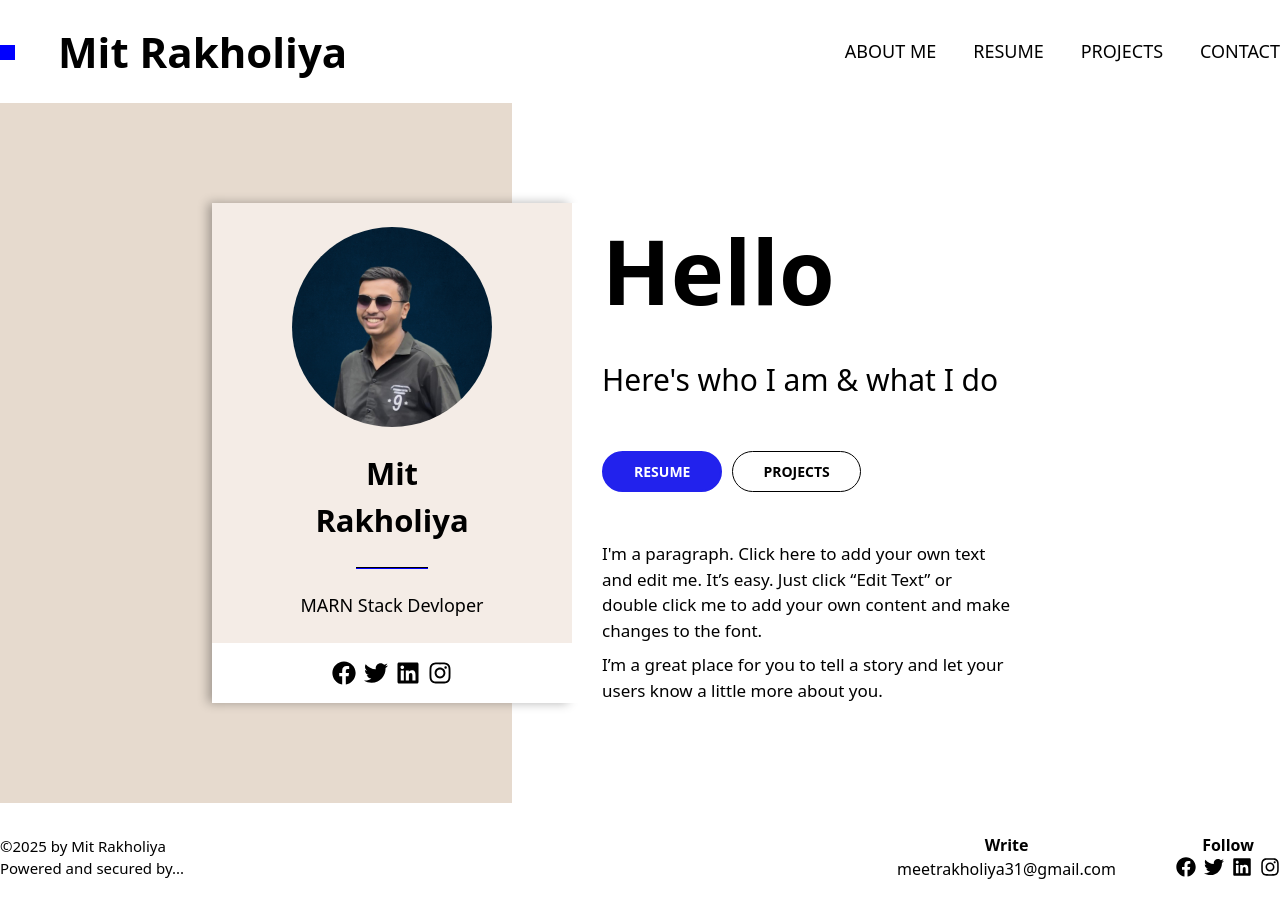
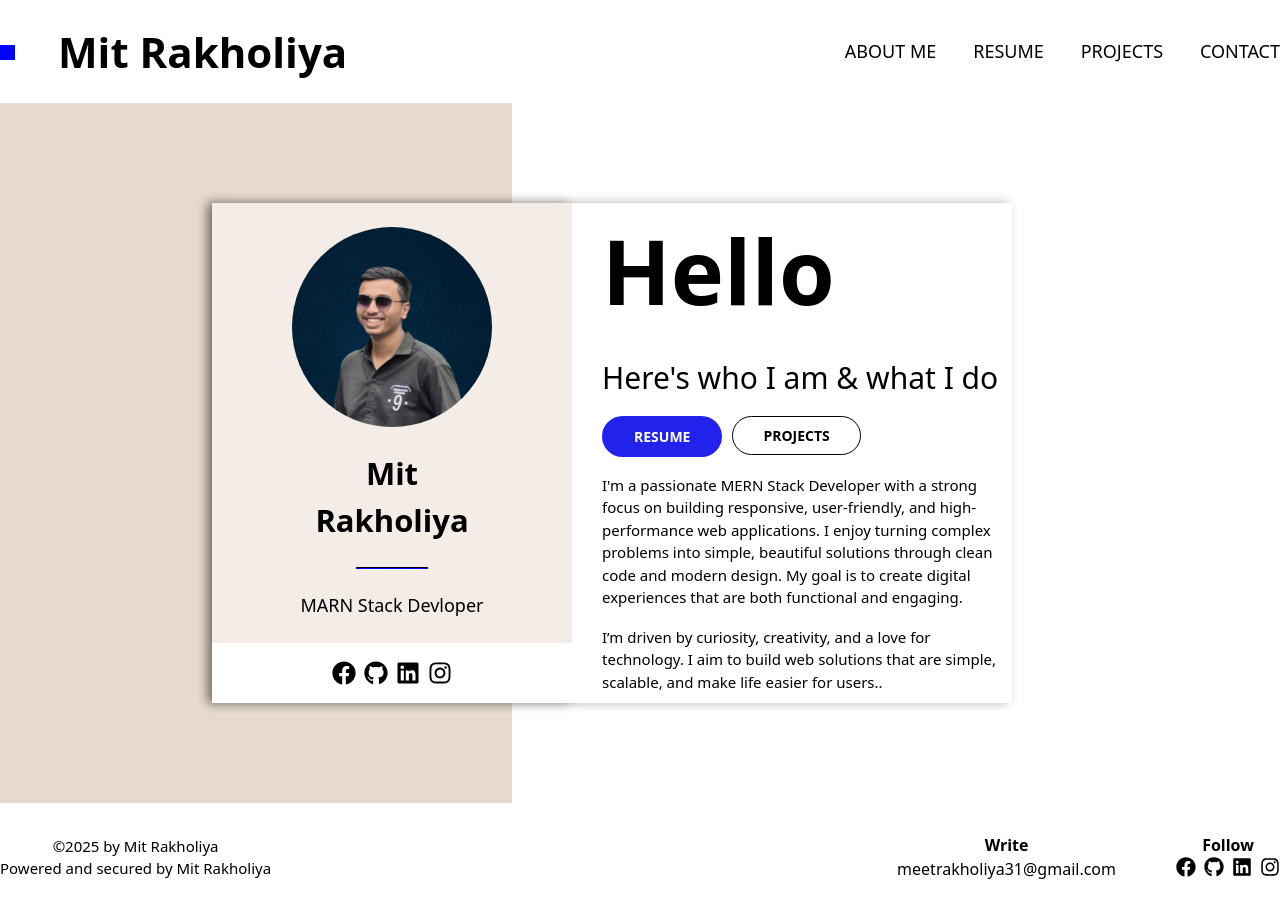
Before and after one commit to mitrakholiya/Resume-Website, a React (Vite) app: page / in a window 1280 px wide. Built offline with nearby package versions, Linux system fonts and the light colour scheme.

Commit message:
About_page_Updated

```diff
--- a/src/App.jsx
+++ b/src/App.jsx
@@ -14,15 +14,15 @@ function App() {
     element: <About />
   },
     {
-      path: "/resume",
+      path: "resume",
       element: <Resume />
     },
     {
-      path:"/project",
+      path:"project",
       element:<Project/>
     },
     {
-      path:"/contact",
+      path:"contact",
       element:<Contact/>
     }
 
--- a/src/Common Pages/Footer.jsx
+++ b/src/Common Pages/Footer.jsx
@@ -1,5 +1,5 @@
 import React from 'react'
-import { FaFacebook, FaTwitter, FaLinkedin, FaInstagram } from "react-icons/fa";
+import { FaFacebook, FaGithub, FaLinkedin, FaInstagram } from "react-icons/fa";
 
 const Footer = () => {
   return (
@@ -7,28 +7,28 @@ const Footer = () => {
       <div className="container-fluid">
         <div className="container">
           <div className="flex-col-reverse sm:flex-row items-center flex justify-between py-[30px]">
-            <p className='text-[15px] font-light pt-[30px] sm:pt-[0px]'>
+            <p className='text-[15px] font-light pt-[10px] sm:pt-[0px] text-center'>
               &copy;2025 by Mit Rakholiya <br />
-              Powered and secured by...
+              Powered and secured by Mit Rakholiya
             </p>
             <div className="flex sm:flex-row flex-col">
-              <div className="sm:me-[60px] py-[20px] sm:py-[0px]">
+              <div className="sm:me-[60px] py-[10px] sm:py-[0px]">
                 <h6 className='font-bold text-center text-[16px]'>Write</h6>
                 <p>meetrakholiya31@gmail.com</p>
               </div>
-              <div className='py-[20px] sm:py-[0px]'>
+              <div className='py-[10px] sm:py-[0px]'>
                 <h6 className='font-bold text-center text-[16px]'>Follow</h6>
                 <div className="flex justify-center gap-2 text-xl">
                   <a href="https://facebook.com" target="_blank" rel="noopener noreferrer">
                     <FaFacebook className="hover:text-blue-600 transition duration-300" />
                   </a>
-                  <a href="https://twitter.com" target="_blank" rel="noopener noreferrer">
-                    <FaTwitter className="hover:text-sky-500 transition duration-300" />
+                  <a href="https://github.com/mitrakholiya" target="_blank" rel="noopener noreferrer">
+                    <FaGithub className="hover:text-gray-800 transition duration-300" />
                   </a>
-                  <a href="https://linkedin.com" target="_blank" rel="noopener noreferrer">
+                  <a href="https://www.linkedin.com/in/mit-rakholiya-42357735b/" target="_blank" rel="noopener noreferrer">
                     <FaLinkedin className="hover:text-blue-700 transition duration-300" />
                   </a>
-                  <a href="https://instagram.com" target="_blank" rel="noopener noreferrer">
+                  <a href="https://instagram.com/mitrakholiya_?igsh=MXZkdnjvbXQ3emZpZQ==" target="_blank" rel="noopener noreferrer">
                     <FaInstagram className="hover:text-pink-500 transition duration-300" />
                   </a>
 
--- a/src/Common Pages/Header.jsx
+++ b/src/Common Pages/Header.jsx
@@ -1,15 +1,17 @@
 import React from 'react'
 import NavLink from './NavLink'
+import { Link } from 'react-router-dom'
 
 const Header = () => {
     return (
         <div className='container-fluid '>
             <div className="container py-[20px]">
                 <div className="flex justify-between items-center sm:px-[0px] px-[30px]  ">
-                    <li className='list-[square] text-[blue]  font-bold  text-[26px] sm:text-[42px]'>
-                        <span className='text-[black] '>Mit Rakholiya</span>
-                    </li>
-
+                    <Link to={"/"}>
+                        <li className='list-[square] text-[blue]  font-bold  text-[26px] sm:text-[42px]'>
+                            <span className='text-[black] '>Mit Rakholiya</span>
+                        </li>
+                    </Link>
                     {/* NaV ICON */}
                     <NavLink />
                 </div>
--- a/src/Componentrs/About.jsx
+++ b/src/Componentrs/About.jsx
@@ -16,9 +16,9 @@ const About = () => {
                     </div>
                     {/* THIS BOX GIVEN MARGIN --- */}
                     {/* Left is class for margin -300px */}
-                    <div className="max-box bg-[#F4ECE6] left sm:h-[500px]">
+                    <div className="max-box bg-[#F4ECE6] left sm:h-[500px] pb-[150px] sm:pb-[0px]">
 
-                        <div className='flex sm:h-[100%] flex-wrap'>
+                        <div className='flex sm:h-[100%] flex-wrap sm:shadow-[-4px_0_10px_rgba(0,0,0,0.3)]'>
                             {/* Left */}
                             <Left />
 
--- a/src/Componentrs/Small/Left.jsx
+++ b/src/Componentrs/Small/Left.jsx
@@ -1,6 +1,6 @@
 import React from 'react'
 import mit from '../../assets/04.jpg'
-import { FaFacebook, FaTwitter, FaLinkedin, FaInstagram } from "react-icons/fa";
+import { FaFacebook, FaLinkedin, FaInstagram,FaGithub } from "react-icons/fa";
 
 const Left = () => {
     return (
@@ -17,13 +17,13 @@ const Left = () => {
                     <a href="https://facebook.com" target="_blank" rel="noopener noreferrer">
                         <FaFacebook className="hover:text-blue-600 transition duration-300" />
                     </a>
-                    <a href="https://twitter.com" target="_blank" rel="noopener noreferrer">
-                        <FaTwitter className="hover:text-sky-500 transition duration-300" />
+                    <a href="https://github.com/mitrakholiya" target="_blank" rel="noopener noreferrer">
+                        <FaGithub className="hover:text-gray-800 transition duration-300" />
                     </a>
-                    <a href="https://linkedin.com" target="_blank" rel="noopener noreferrer">
+                    <a href="https://www.linkedin.com/in/mit-rakholiya-42357735b/" target="_blank" rel="noopener noreferrer">
                         <FaLinkedin className="hover:text-blue-700 transition duration-300" />
                     </a>
-                    <a href="https://instagram.com" target="_blank" rel="noopener noreferrer">
+                    <a href="https://instagram.com/mitrakholiya_?igsh=MXZkdnjvbXQ3emZpZQ==" target="_blank" rel="noopener noreferrer">
                         <FaInstagram className="hover:text-pink-500 transition duration-300" />
                     </a>
                 </div>
--- a/src/Componentrs/Small/Right.jsx
+++ b/src/Componentrs/Small/Right.jsx
@@ -1,9 +1,10 @@
 import React from 'react'
+import { Link } from 'react-router-dom'
 
 const Right = () => {
     return (
         <>
-            <div className="w-[55%] bg-white sm:ps-[30px] h-[500px] sm11">
+            <div className="w-[55%] bg-white sm:ps-[30px] pe-[10px] h-[500px] sm11">
                 <div className="flex flex-col sm:h-[100%] justify-between">
                     <div className=" text-[90px] font-bold">
                         Hello
@@ -11,14 +12,17 @@ const Right = () => {
                     <div className='text-[30px] pt-[10px]'>
                         Here's who I am & what I do
                     </div>
-                    <div className='flex py-[20px] sm:py-[40px]'>
-                        <button className='btn1 me-[10px]'>RESUME</button>
-                        <button className='btn2'>PROJECTS</button>
+                    <div className='flex sm:py-[10px] py-[20px]'>
+                        <Link to={"/resume"}>
+                            <button className='btn1 me-[10px]'>RESUME</button>
+                        </Link>
+                        <Link to={"/project"}>
+                            <button className='btn2'>PROJECTS</button>
+                        </Link>
                     </div>
-                    <p className='font-light text-[14px] sm:text-[17px]'>
-                        I'm a paragraph. Click here to add your own text and edit me. It’s easy. Just click “Edit Text” or double click me to add your own content and make changes to the font.
-                    </p>
-                    <p className='font-light text-[14px] sm:text-[17px]'>I’m a great place for you to tell a story and let your users know a little more about you.</p>
+                    <p className='font-light text-[14px] sm:text-[15px] '>
+                        I'm a passionate MERN Stack Developer with a strong focus on building responsive, user-friendly, and high-performance web applications. I enjoy turning complex problems into simple, beautiful solutions through clean code and modern design. My goal is to create digital experiences that are both functional and engaging.</p>
+                    <p className='font-light text-[14px] sm:text-[15px] py-[10px]'>I’m driven by curiosity, creativity, and a love for technology. I aim to build web solutions that are simple, scalable, and make life easier for users..</p>
                 </div>
             </div>
         </>
```
